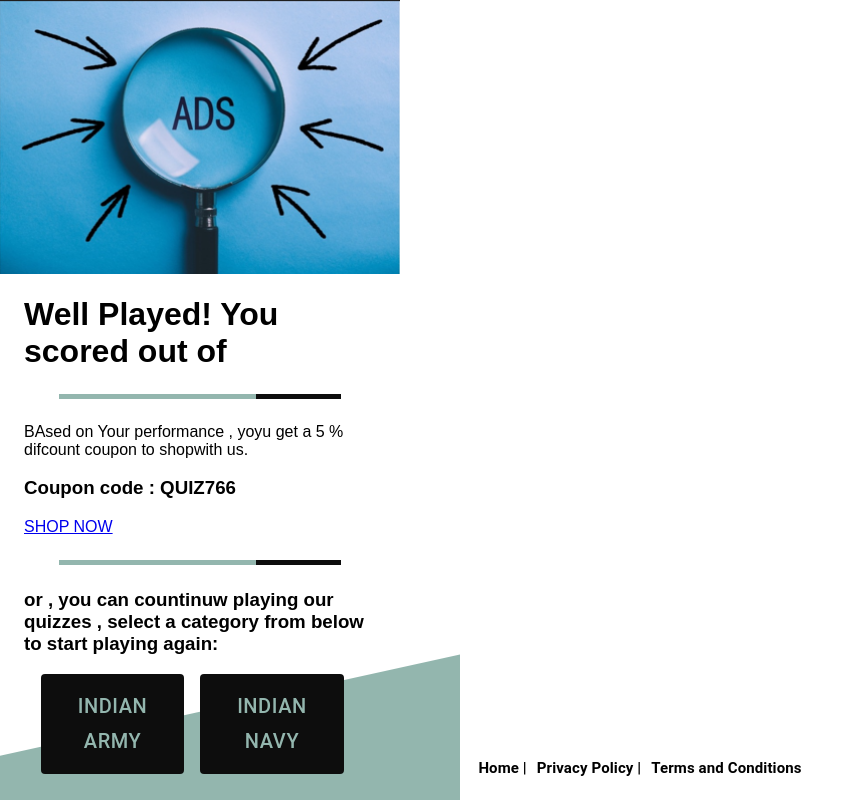
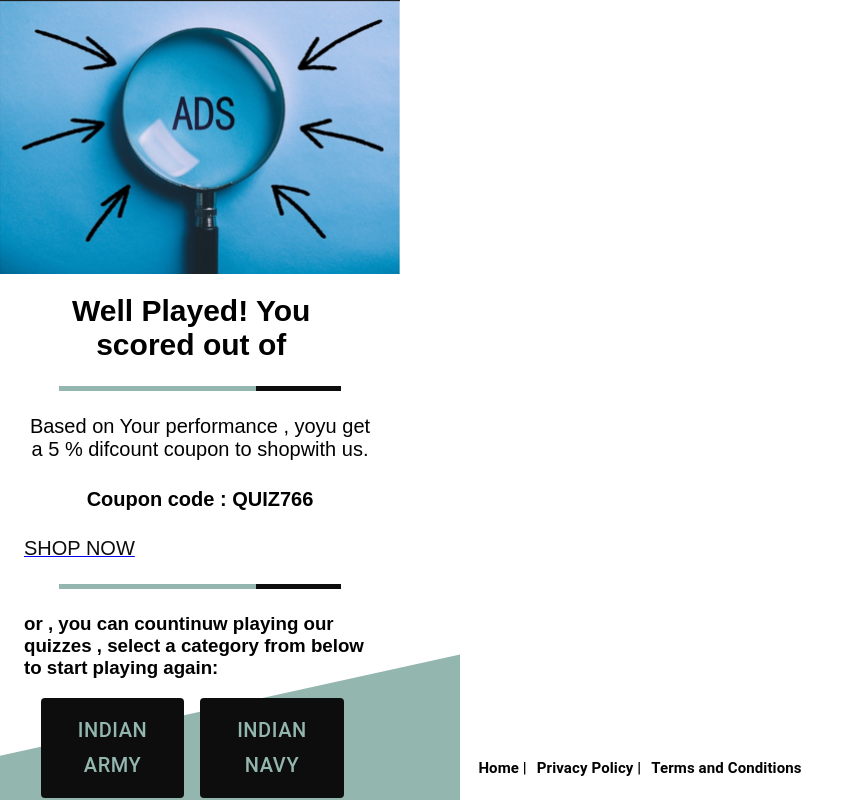
Before and after one commit to Komal-coder-ai/Trunk-Story-Quiz, a React (Vite) app: page /results in a window 1280 px wide. Shown: the whole page, without its empty margins (0-864 px from the left). Built offline with nearby package versions, Linux system fonts and the light colour scheme.

Commit message:
Result Page

```diff
--- a/src/pages/Result/Index.jsx
+++ b/src/pages/Result/Index.jsx
@@ -8,25 +8,38 @@ const Result = () => {
   const location = useLocation();
   const { score, total } = location.state || {};
   const startQuiz = (category) => {
-    console.log(category,"category");
+    console.log(category, "category");
     navigate(`/quiz/${category}`);
   };
 
   return (
     <div>
       <Container>
-        <h1>Well Played! You scored {score} out of {total}</h1>
+        <h1
+          style={{
+            width: '95%', textAlign: 'center', fontSize: '30px', fontWeight: 'bolder', justifyContent: "center"
+          }}
+        >Well Played! You scored {score} out of {total}</h1>
         <Grid container justifyContent="center" alignItems="center" sx={{ my: 3 }}>
           <Box className="outerdiv">
             <Box className="innerdiv"></Box>
           </Box>
         </Grid>
 
-<p>BAsed on Your performance , yoyu get a 5 % difcount coupon to shopwith us.</p>
-<h3>Coupon code : QUIZ766</h3>
+        <p style={{
+          textAlign: 'center',
+          fontSize: '20px',
+        }}>Based on Your performance , yoyu get a 5 % difcount coupon to shopwith us.
+          <span> <h4>Coupon code : QUIZ766</h4>
+          </span>
+        </p>
 
-<Link>
-SHOP NOW
+        <Link >
+         <span style={{
+          textAlign: 'center',
+          fontSize: '20px',
+          color:"var(--black-color)",
+        }} > SHOP NOW</span>
         </Link>
         <Grid container justifyContent="center" alignItems="center" sx={{ my: 3 }}>
           <Box className="outerdiv">
@@ -36,10 +49,10 @@ SHOP NOW
         <h3>or , you can countinuw playing our quizzes , select a category from below to start playing again:</h3>
         <Grid container spacing={2} sx={{ mx: 0.1 }}>
           <Grid item xs={5.2} sm={5.2} md={5.2} onClick={() => startQuiz('indian-army')}>
-          <QuizButton name="Indian Army"  />
+            <QuizButton name="Indian Army" />
           </Grid>
           <Grid item xs={5.2} sm={5.2} md={5.2} onClick={() => startQuiz('indian-navy')}>
-          <QuizButton name="Indian Navy"  />
+            <QuizButton name="Indian Navy" />
           </Grid>
         </Grid>
       </Container>
```
Lines whose indentation alone changed are shown as unchanged.
